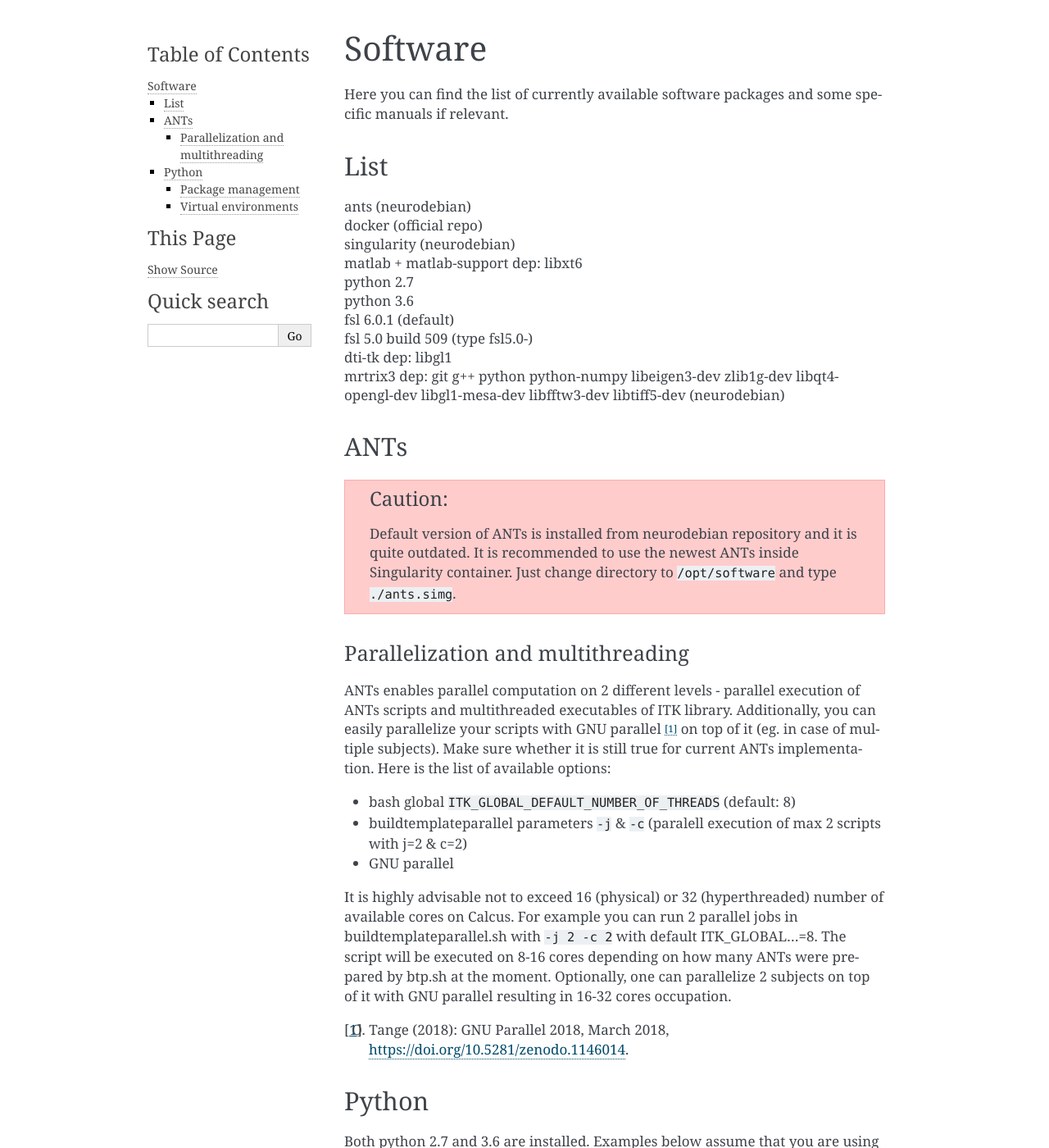
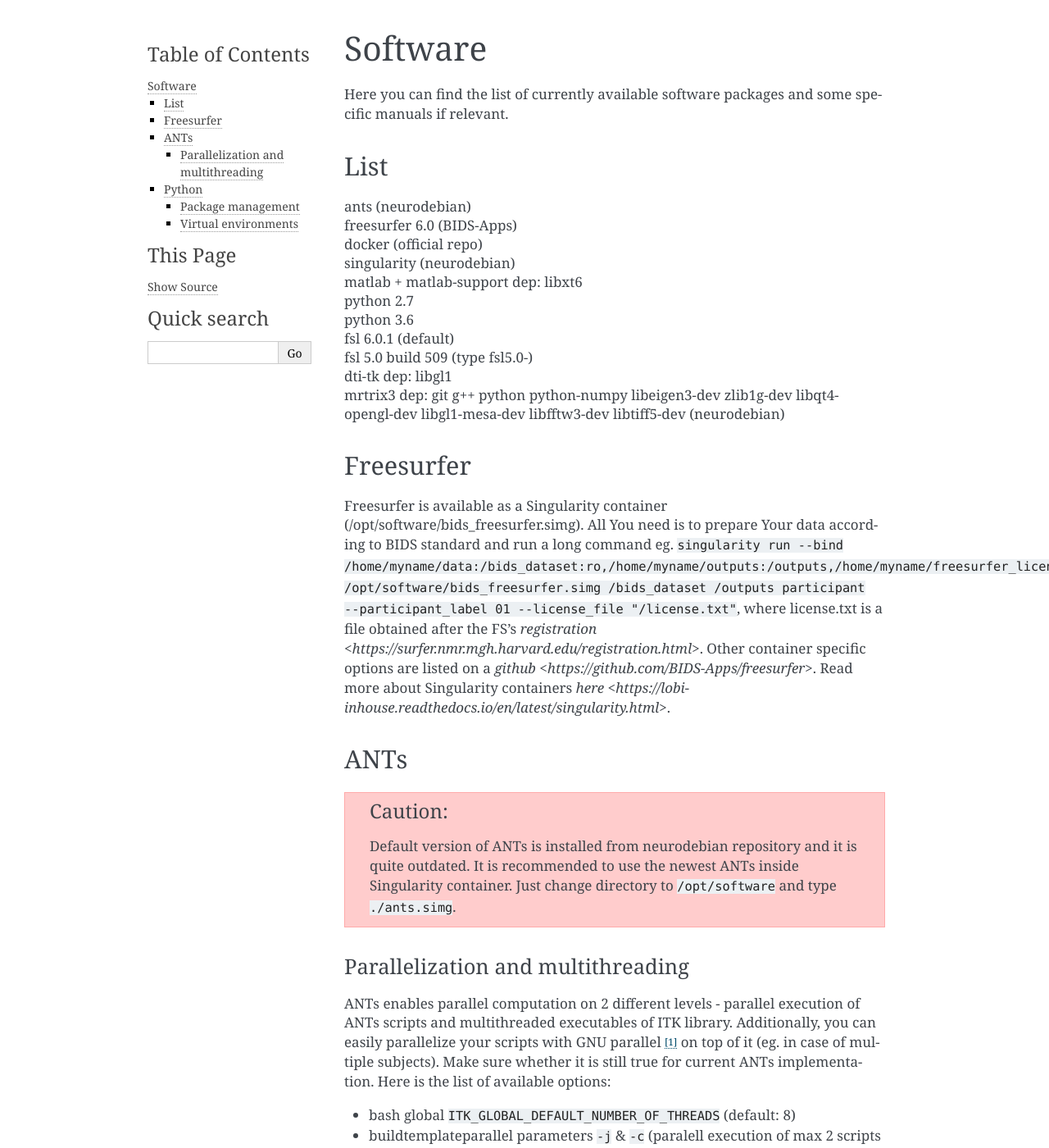
Before and after one commit to nencki-lobi/lobi-inhouse, a Sphinx documentation site: the page built from docs/software.rst, in a window 1280 px wide and 1400 px high. Shown: the whole window at 82% size. Built offline with Sphinx 7.4.7, drawn with Linux system fonts in a browser that asks for light colours.

Commit message:
Add FreeSurfer to the list

```diff
--- a/docs/software.rst
+++ b/docs/software.rst
@@ -7,6 +7,7 @@
 --------------------
 
 | ants (neurodebian)
+| freesurfer 6.0 (BIDS-Apps)
 | docker (official repo)
 | singularity (neurodebian)
 | matlab + matlab-support dep: libxt6
@@ -16,6 +17,10 @@
 | fsl 5.0 build 509 (type fsl5.0-)
 | dti-tk dep: libgl1
 | mrtrix3 dep: git g++ python python-numpy libeigen3-dev zlib1g-dev libqt4-opengl-dev libgl1-mesa-dev libfftw3-dev libtiff5-dev (neurodebian)
+
+Freesurfer
+--------------------
+Freesurfer is available as a Singularity container (/opt/software/bids_freesurfer.simg). All You need is to prepare Your data according to BIDS standard and run a long command eg. ``singularity run --bind /home/myname/data:/bids_dataset:ro,/home/myname/outputs:/outputs,/home/myname/freesurfer_license.txt:/license.txt /opt/software/bids_freesurfer.simg /bids_dataset /outputs participant --participant_label 01 --license_file "/license.txt"``, where license.txt is a file obtained after the FS's `registration <https://surfer.nmr.mgh.harvard.edu/registration.html>`. Other container specific options are listed on a `github <https://github.com/BIDS-Apps/freesurfer>`. Read more about Singularity containers `here <https://lobi-inhouse.readthedocs.io/en/latest/singularity.html>`.
 
 ANTs
 --------------------
```
